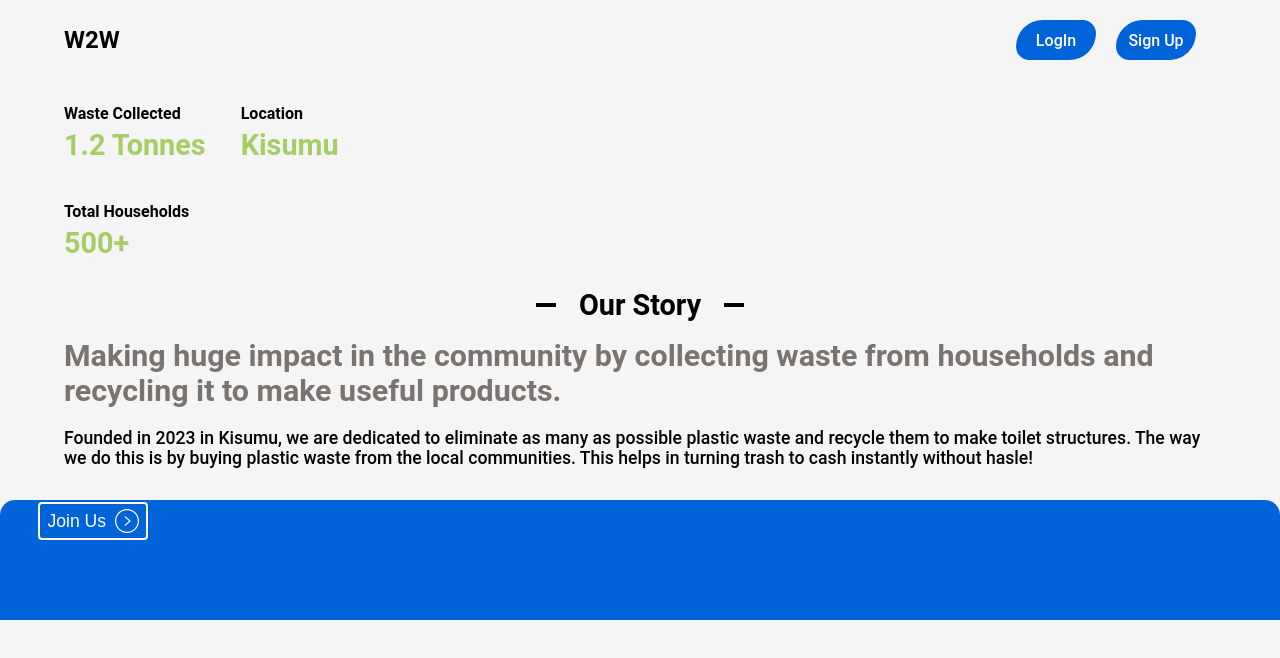
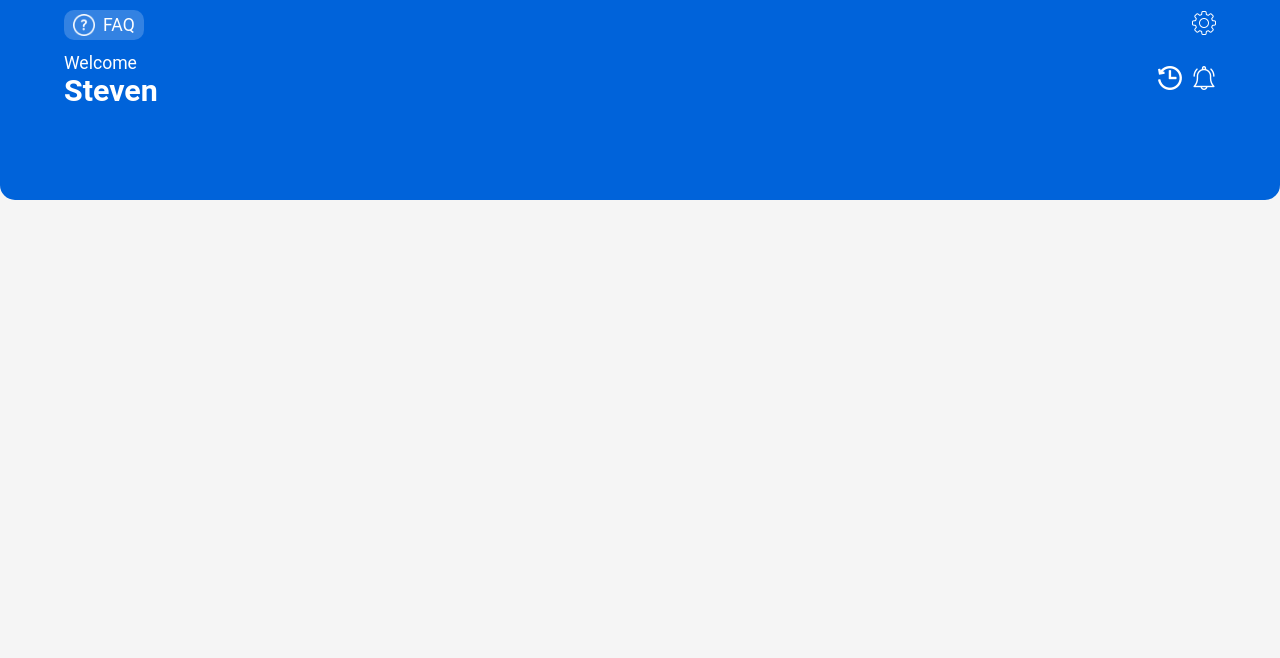
Before and after one commit to Ochiengsteven/waste2wealth-YEShackathon, a website built with webpack: page src/index.html in a window 1280 px wide. Built offline with nearby package versions, Linux system fonts and the light colour scheme.

Commit message:
add account structure

```diff
--- a/src/index.html
+++ b/src/index.html
@@ -108,6 +108,18 @@
             </form>
             <div class="backpage" id="login-back">Back</div>
         </section>
+        <section id="account">
+            <div class="blue"></div>
+            <div class="account-intro">
+                <div class="account-nav">
+                    <div class="faqs">
+                        <h3>FAQ</h3>
+                    </div>
+                    <div class="settings"></div>
+                </div>
+                <div class="welcome"></div>
+            </div>
+        </section>
     </main>
 </body>
 </html>
--- a/src/index.js
+++ b/src/index.js
@@ -4,9 +4,29 @@ import { handleSignIn } from './modules/signIn.js';
 import { landingClick, signInClick, signUpClick } from './modules/renderLogin.js';
 import arrow from './assets/arrow.png';
 import back from './assets/back.png';
+import question from './assets/question.png';
+import settings from './assets/settings.png';
+import reload from './assets/reload.png';
+import notification from './assets/notification.png';
 
 const arrowIcon = new Image();
 arrowIcon.src = arrow;
+const questionIcon = new Image();
+questionIcon.src = question;
+const questionDiv = document.querySelector('.faqs');
+questionDiv.appendChild(questionIcon);
+
+const reloadIcon = new Image();
+reloadIcon.src = reload;
+
+const notificationIcon = new Image();
+notificationIcon.src = notification;
+
+const settingsIcon = new Image();
+settingsIcon.src = settings;
+const settingsDiv = document.querySelector('.settings');
+settingsDiv.appendChild(settingsIcon);
+
 const joinbtn = document.querySelector('.join-btn');
 joinbtn.appendChild(arrowIcon);
 
@@ -92,3 +112,14 @@ backpageDiv2.appendChild(backp);
 
 backpageDiv1.addEventListener('click', landingClick);
 backpageDiv2.addEventListener('click', landingClick);
+
+// render welcome note
+const welcomeDiv = document.querySelector('.welcome');
+welcomeDiv.innerHTML = `<div class="welcome-note">
+                         <p>Welcome</p>
+                         <h3>Steven</h3>
+                        </div>
+                        <div class="icons-welcome"></div>`;
+const iconsDiv = document.querySelector('.icons-welcome');
+iconsDiv.appendChild(reloadIcon);
+iconsDiv.appendChild(notificationIcon);
--- a/src/style.css
+++ b/src/style.css
@@ -20,6 +20,7 @@ body {
 #landing-page {
   width: 100%;
   height: 100vh;
+  display: none; /* to be removed */
 }
 
 nav ul {
@@ -151,7 +152,7 @@ button {
   cursor: pointer;
 }
 
-.backpage p{
+.backpage p {
   margin-left: 10px;
 }
 
@@ -264,3 +265,79 @@ button {
   justify-content: space-between;
   align-items: center;
 }
+
+/* account styling */
+#account {
+  width: 100%;
+  height: 100vh;
+}
+
+.blue {
+  width: 100%;
+  height: 25vh;
+  background: #0063da;
+  border-bottom-left-radius: 15px;
+  border-bottom-right-radius: 15px;
+  z-index: -1;
+  pointer-events: none;
+}
+
+.account-nav {
+  width: 100%;
+  height: 5vh;
+  display: flex;
+  justify-content: space-between;
+  align-items: center;
+  padding: 0 5%;
+  position: absolute;
+  top: 5px;
+  color: #fff;
+}
+
+.faqs {
+  width: 80px;
+  height: 30px;
+  display: flex;
+  flex-direction: row-reverse;
+  align-items: center;
+  justify-content: center;
+  background-color: rgba(255, 255, 255, 0.2);
+  border-radius: 10px;
+}
+
+.faqs img {
+  width: 22px;
+  height: 22px;
+  margin-right: 8px;
+}
+
+.faqs h3 {
+  font-size: 1.1rem;
+  font-weight: 400;
+}
+
+.welcome {
+  width: 100%;
+  height: 10vh;
+  display: flex;
+  justify-content: space-between;
+  align-items: center;
+  padding: 0 5%;
+  position: absolute;
+  top: 5vh;
+  color: #fff;
+}
+
+.welcome h3 {
+  font-size: 1.9rem;
+  font-weight: 600;
+}
+
+.welcome p {
+  font-size: 1.1rem;
+  font-weight: 400;
+}
+
+.welcome img:nth-child(1) {
+  margin: 0 10px 0 0;
+}
```
Also changed, not shown: dist/3ae6e3ba3ab9e0c87c1f.png (added), dist/5baa9dd8e718511cf1e8.png (added), dist/8f7355b1fbf2142850ea.png (added), dist/e0d2d77751b49dab7b64.png (added), dist/ef8a21905b60de4afa64.png (added), dist/index.html, dist/main.js, src/assets/earnings.png (added), src/assets/facebook.png (added), src/assets/gift.png (added), src/assets/notification.png (added), src/assets/question.png (added), src/assets/reload.png (added), src/assets/settings.png (added), 2 more files.
